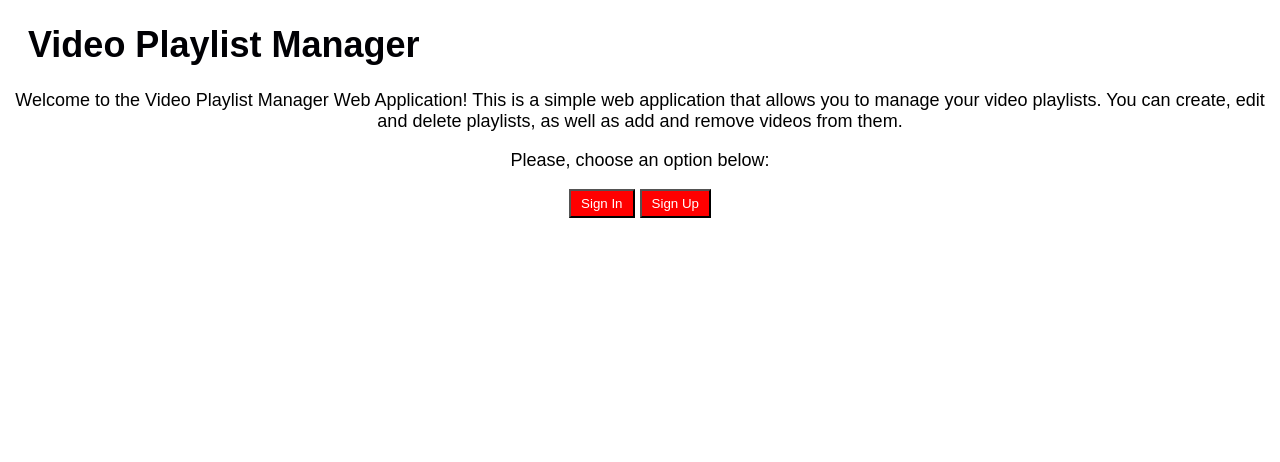
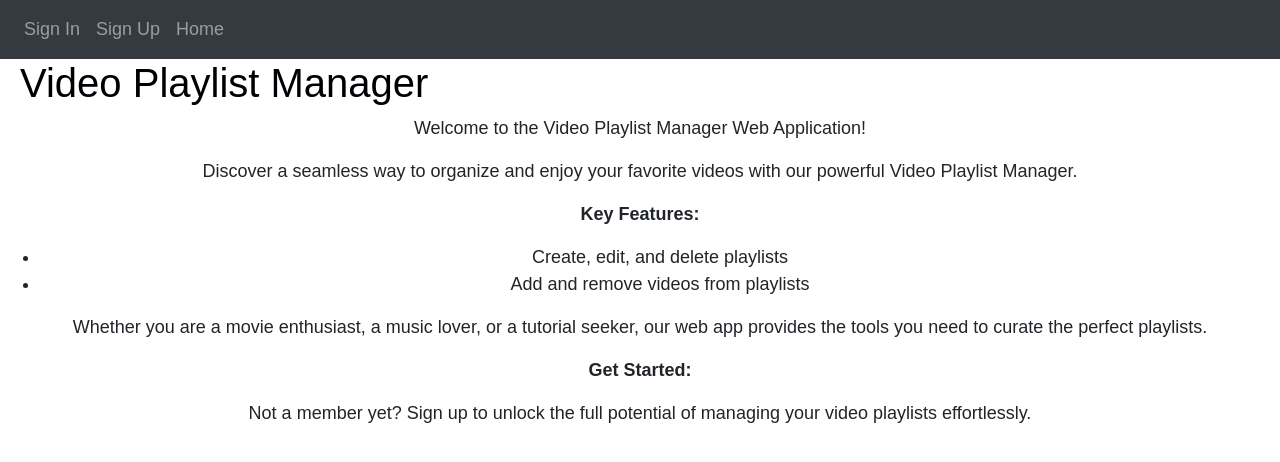
Before and after one commit to kmainieri6/FinalProject3-CS3250-BackroomGang, a Flask app: page / in a window 1280 px wide. Shown: the top 462 px of the page. Run offline with Flask 3, Linux system fonts and the light colour scheme; some libraries are stand-ins or nearby versions.

Commit message:
Commit #3 - Finished Implementing User Story #2 for viewing playlists created. Also, improved on the appearance of the html templates by adding a navigation bar to replace some buttons

```diff
--- a/src/app/routes.py
+++ b/src/app/routes.py
@@ -18,7 +18,7 @@ import bcrypt
 @app.route('/')
 @app.route('/index')
 @app.route('/index.html')
-def index():
+def show_index():
     """ This function is meant for implementing the index route for the application"""
     return render_template('index.html')
 
@@ -82,7 +82,7 @@ def users_signout():
     """This route handles the signout process, logging out the user and redirecting the user to the index page."""
     logout_user()
     flash('You were successfully logged out!')
-    return redirect(url_for('index'))
+    return redirect(url_for('show_index'))
 
 # TODO 3: Implement User Story 2: View Playlists (Refer to one of the previous homeworks when viewing all of the invoices for this)
 
@@ -91,7 +91,9 @@ def users_signout():
 @login_required
 def view_playlists():
     """ This function is meant for implementing the view playlists route for the application """
-    return render_template('playlists.html', title='Playlists')
+
+    playlists = Playlist.query.filter_by(users_id=current_user.id).all() # Get all of the playlists from the database
+    return render_template('playlists.html', title='Playlists', playlists=playlists) # Render the playlists.html template and pass the playlists to it
 
 # TODO 4: Implement User Story 3: Create a Playlist (Refer to one of the previous homeworks when creating an invoice for this)
 
@@ -116,17 +118,17 @@ def view_playlists_videos(playlist_id):
 
 @app.route('/playlists/<playlist_id>/videos/add', methods=['GET', 'POST'])
 @login_required
-def add_playlists_videos(playlist_id):
+def add_playlists_video(playlist_id):
     """ This function is meant for implementing the add videos to playlist route for the application """
     pass
 
 # TODO 7: Implement User Story 5: Deleting videos from a playlist(Refer to Homework 3 when deleting an invoice item for this)
 
 
-@app.route('/playlists/<playlist_id>/videos/delete', methods=['GET', 'POST'])
+@app.route('/playlists/<playlist_id>/<video_id>/delete', methods=['GET', 'POST'])
 @login_required
-def delete_playlists_videos(playlist_id):
-    """ This function is meant for implementing the delete videos from playlist route for the application """
+def delete_playlists_video(video_id):
+    """ This function is meant for implementing the delete a video from playlist route for the application """
     pass
 
 # TODO 8: Implement User Story 6: Deleting a playlist (Refer to Homework 3 when deleting an invoice for this)
--- a/src/templates/base.html
+++ b/src/templates/base.html
@@ -1,11 +1,47 @@
 <!DOCTYPE html>
 <html lang="en">
 <head>
-    <meta charset="UTF-8">
-    <link rel="stylesheet"  type="text/css" href="{{ url_for('.static', filename='style.css')}} ">
+    <meta charset="utf-8" />
+    <meta name="viewport" content="width=device-width, initial-scale=1" />
+    <link
+      rel="stylesheet"
+      href="https://stackpath.bootstrapcdn.com/bootstrap/4.4.1/css/bootstrap.min.css"
+      integrity="sha384-Vkoo8x4CGsO3+Hhxv8T/Q5PaXtkKtu6ug5TOeNV6gBiFeWPGFN9MuhOf23Q9Ifjh"
+      crossorigin="anonymous"
+    />
+    <link
+      rel="stylesheet"
+      href="https://stackpath.bootstrapcdn.com/font-awesome/4.7.0/css/font-awesome.min.css"
+      crossorigin="anonymous"
+    />
+    <link rel="stylesheet" href="{{ url_for('.static', filename='style.css')}} " />
+
     <title>{{ title }}</title>
 </head>
 <body>
+    <nav class="navbar navbar-expand-lg navbar-dark bg-dark">
+        <button
+          class="navbar-toggler"
+          type="button"
+          data-toggle="collapse"
+          data-target="#navbar"
+        >
+          <span class="navbar-toggler-icon"></span>
+        </button>
+        <div class="collapse navbar-collapse" id="navbar">
+          <div class="navbar-nav">
+            {% if current_user.is_authenticated %}
+            <a class="nav-item nav-link" href="{{ url_for('users_signout') }}">Sign Out</a>
+            <!--TODO: IMPLEMENT THE OTHER TEMPLATES THAT THE USER HAS ACCESS TO WHEN THEY ARE
+            SIGNED IN,(Viewing Playlists, Creating playlists)-->
+            {% else %}
+            <a class="nav-item nav-link" href="{{ url_for('users_login') }}">Sign In</a>
+            <a class="nav-item nav-link" href="{{ url_for('users_signup') }}">Sign Up</a>
+            <a class = "nav-item nav-link" href="{{ url_for('show_index') }}">Home</a>
+            {% endif %}
+          </div>
+        </div>
+    </nav>
     {% with messages = get_flashed_messages(with_categories=true) %} {% if
         messages %} {% for category, message in messages %} {% if category ==
         'error' %}
@@ -23,7 +59,25 @@
           </button>
         </div>
         {% endif %} {% endfor %} {% endif %} {% endwith %}
-{% block main %}
-{% endblock %}
+
+        <div class="container">{% block content %} {% endblock %}</div>
+        <script
+          src="https://code.jquery.com/jquery-3.2.1.slim.min.js"
+          integrity="sha384-KJ3o2DKtIkvYIK3UENzmM7KCkRr/rE9/Qpg6aAZGJwFDMVNA/GpGFF93hXpG5KkN"
+          crossorigin="anonymous"
+        ></script>
+        <script
+          src="https://cdnjs.cloudflare.com/ajax/libs/popper.js/1.12.9/umd/popper.min.js"
+          integrity="sha384-ApNbgh9B+Y1QKtv3Rn7W3mgPxhU9K/ScQsAP7hUibX39j7fakFPskvXusvfa0b4Q"
+          crossorigin="anonymous"
+        ></script>
+        <script
+          src="https://maxcdn.bootstrapcdn.com/bootstrap/4.0.0/js/bootstrap.min.js"
+          integrity="sha384-JZR6Spejh4U02d8jOt6vLEHfe/JQGiRRSQQxSfFWpi1MquVdAyjUar5+76PVCmYl"
+          crossorigin="anonymous"
+        ></script>
+
+    {% block main %}
+    {% endblock %}
 </body>
 </html>
--- a/src/templates/index.html
+++ b/src/templates/index.html
@@ -1,18 +1,27 @@
 {% extends 'base.html' %}
 {% block main %}
     <h1>Video Playlist Manager</h1>
-    <div style = "text-align: center">
-    Welcome to the Video Playlist Manager Web Application!
-    This is a simple web application that allows you to manage your video playlists.
-    You can create, edit and delete playlists, as well as add and remove videos from them.
-    <p />
-    Please, choose an option below:
-    <p />
-    <button type="button" class="button" onclick=simple_action("{{ url_for('users_login') }}")>Sign In</button>
-    <button type="button" class="button" onclick=simple_action("{{ url_for('users_signup') }}")>Sign Up</button>
+    <div style="text-align: center">
+        <p>Welcome to the Video Playlist Manager Web Application!</p>
+        <p>Discover a seamless way to organize and enjoy your favorite videos with our powerful Video Playlist Manager.</p>
+
+        <p><strong>Key Features:</strong></p>
+        <ul>
+            <li>Create, edit, and delete playlists</li>
+            <li>Add and remove videos from playlists</li>
+            <!-- Add more features as needed -->
+        </ul>
+
+        <p>Whether you are a movie enthusiast, a music lover, or a tutorial seeker, our web app provides the tools you need to curate the perfect playlists.</p>
+
+        <p><strong>Get Started:</strong></p>
+
+        <p>Not a member yet? Sign up to unlock the full potential of managing your video playlists effortlessly.</p>
+    </div>
+
     <script type="text/javascript">
         function simple_action(target) {
-            window.location = target
+            window.location = target;
         }
     </script>
 {% endblock %}
```
Also changed, not shown: src/templates/playlists.html (+43 -1 lines), src/instance/app.db.
